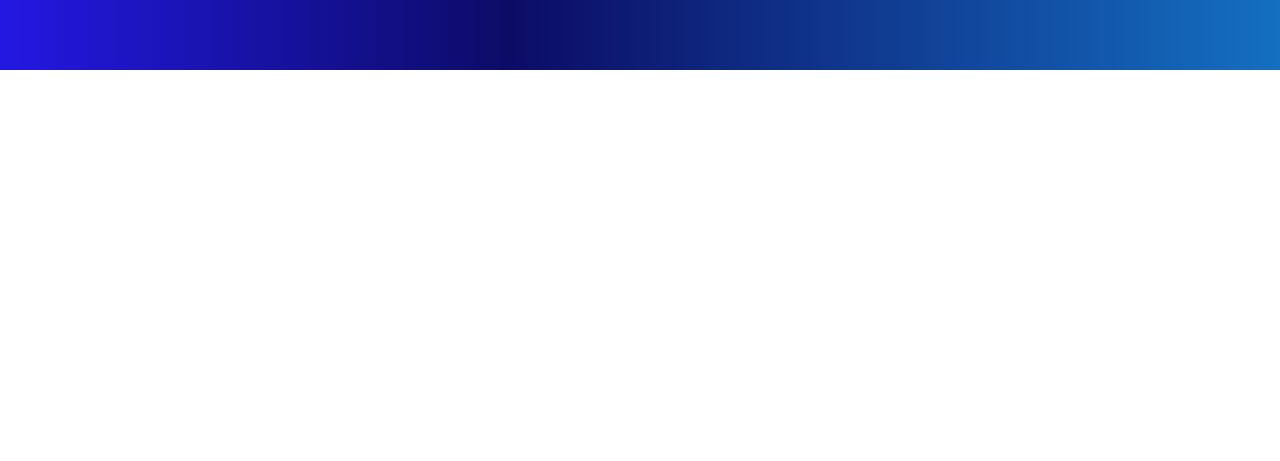
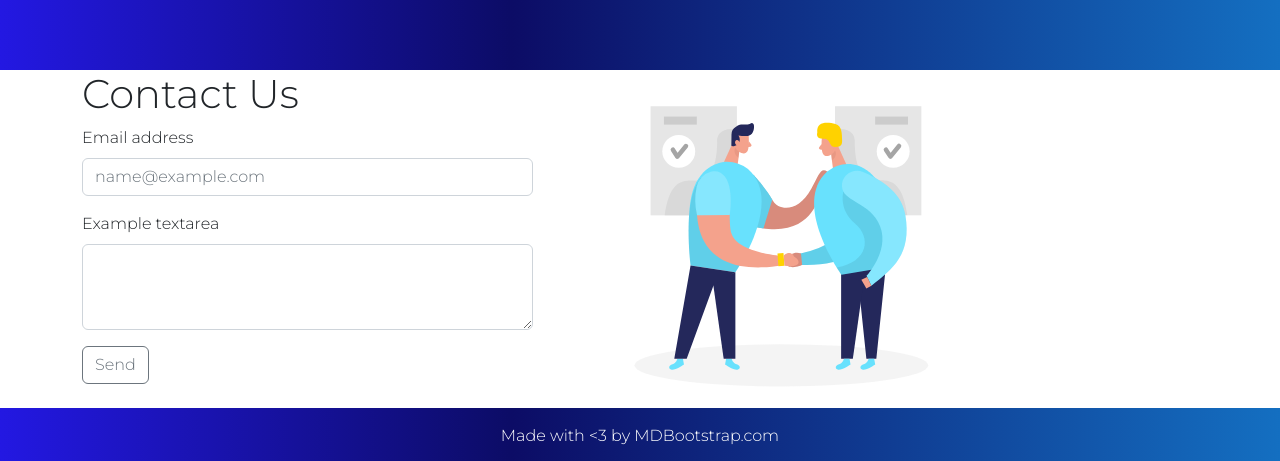
Before and after one commit to vaibhavpatilviv23/BS-Project---MDB-Portfolio, a plain HTML site: page index.html in a window 1280 px wide. Shown: the part 4741-5202 px from the top of the page. Before the commit the page ends 4811 px from the top, so only its background shows below. Drawn offline with nearby package versions, Linux system fonts and the light colour scheme.

Commit message:
Last update: (tutorial ends)

```diff
--- a/index.html
+++ b/index.html
@@ -234,6 +234,39 @@
         </svg>
     </section>
 
+    <section class="contact">
+        <div class="container">
+            <div class="row">
+                <div class="col-md-5">
+                    <h1>Contact Us</h1>
+                    <div class="mb-3">
+                        <label for="exampleFormControlInput1" class="form-label">Email address</label>
+                        <input type="email" class="form-control" id="exampleFormControlInput1"
+                            placeholder="name@example.com">
+                    </div>
+                    <div class="mb-3">
+                        <label for="exampleFormControlTextarea1" class="form-label">Example textarea</label>
+                        <textarea class="form-control" id="exampleFormControlTextarea1" rows="3"></textarea>
+                    </div>
+                    <button class="btn btn-outline-secondary" type="button">Send</button>
+
+                </div>
+
+                <div class="col-md-5">
+                    <img src="handshake.svg" alt="Contact Image">
+                </div>
+
+
+            </div>
+        </div>
+    </section>
+
+    <footer class="gradient">
+        <div class="container-fluid text-center">
+            <span>Made with <3 by <a href="htttps://mdbootstrap.com">MDBootstrap.com</a></span>
+        </div>
+    </footer>
+
 
 
 
--- a/styles.css
+++ b/styles.css
@@ -55,3 +55,15 @@ body {
 .services {
     color: #fff;
 }
+
+footer {
+    color: #fff;
+    font-size: 1rem;
+    margin: 0;
+    padding: 1rem;
+}
+
+a {
+    color: #fff;
+    text-decoration: none;
+}
```
